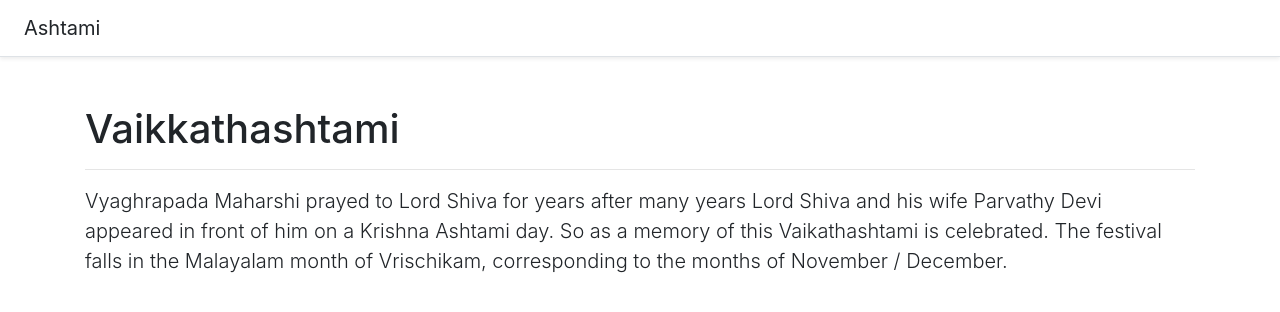
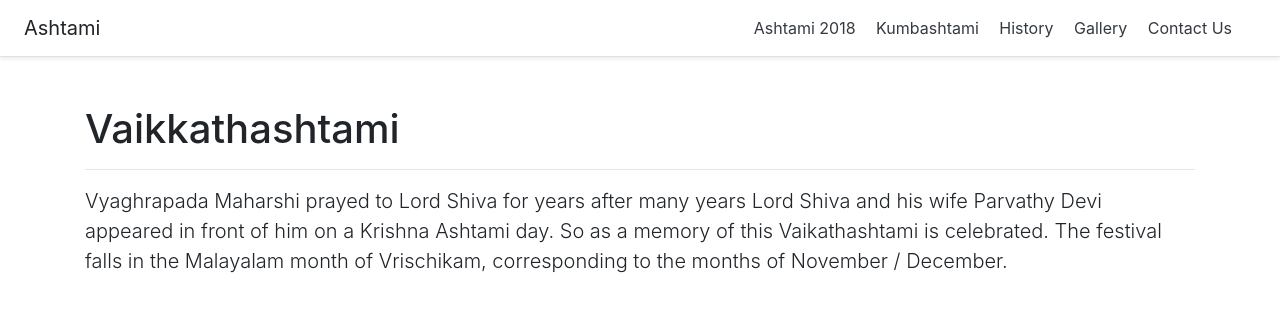
Before and after one commit to anuraj/ashtami.online, a Jekyll site: the page built from index.html, in a window 1280 px wide. Shown: the top 312 px of the page. Built offline with Jekyll 4.4.1, drawn with Linux system fonts in a browser that asks for light colours.

Commit message:
Changes :)

```diff
--- a/_layouts/default.html
+++ b/_layouts/default.html
@@ -14,9 +14,11 @@
     <div class="d-flex flex-column flex-md-row align-items-center p-3 px-md-4 mb-3 bg-white border-bottom shadow-sm">
         <h5 class="my-0 mr-md-auto font-weight-normal">Ashtami</h5>
         <nav class="my-2 my-md-0 mr-md-3">
-            {% for post in site.posts %}
-                <a class="p-2 text-dark" href="{{ post.url }}">{{ post.title }}</a>
-            {% endfor %}
+            <a class="p-2 text-dark" href="/ashtami2018">Ashtami 2018</a>
+            <a class="p-2 text-dark" href="#">Kumbashtami</a>
+            <a class="p-2 text-dark" href="#">History</a>
+            <a class="p-2 text-dark" href="#">Gallery</a>
+            <a class="p-2 text-dark" href="#">Contact Us</a>
         </nav>
     </div>
     {{ content }}
```
Also changed, not shown: _layouts/post.html (deleted, +0 -9 lines), _posts/Ashtami2018.md (deleted, +0 -4 lines), ashtami2018.html (added, +10 -0 lines).
